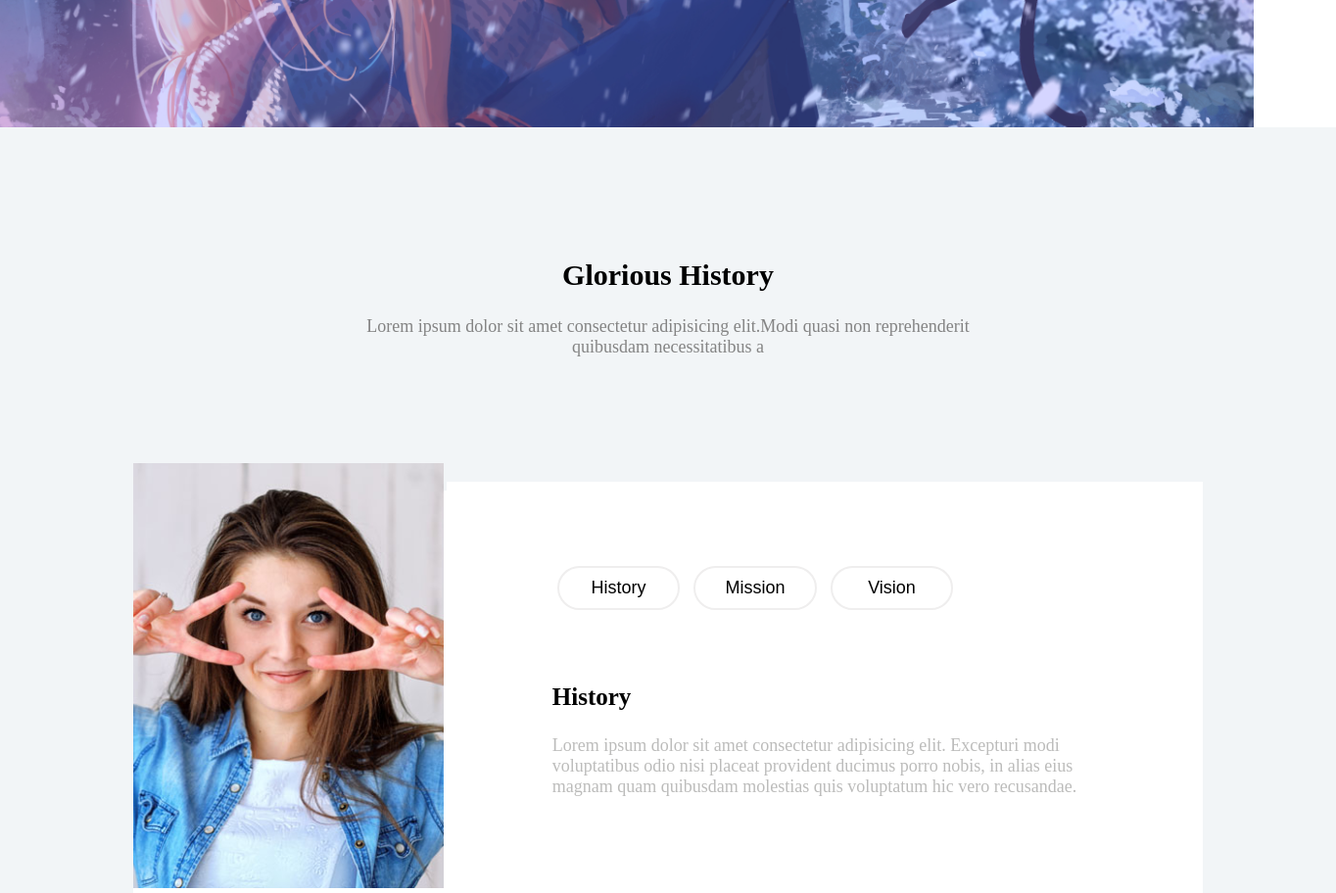
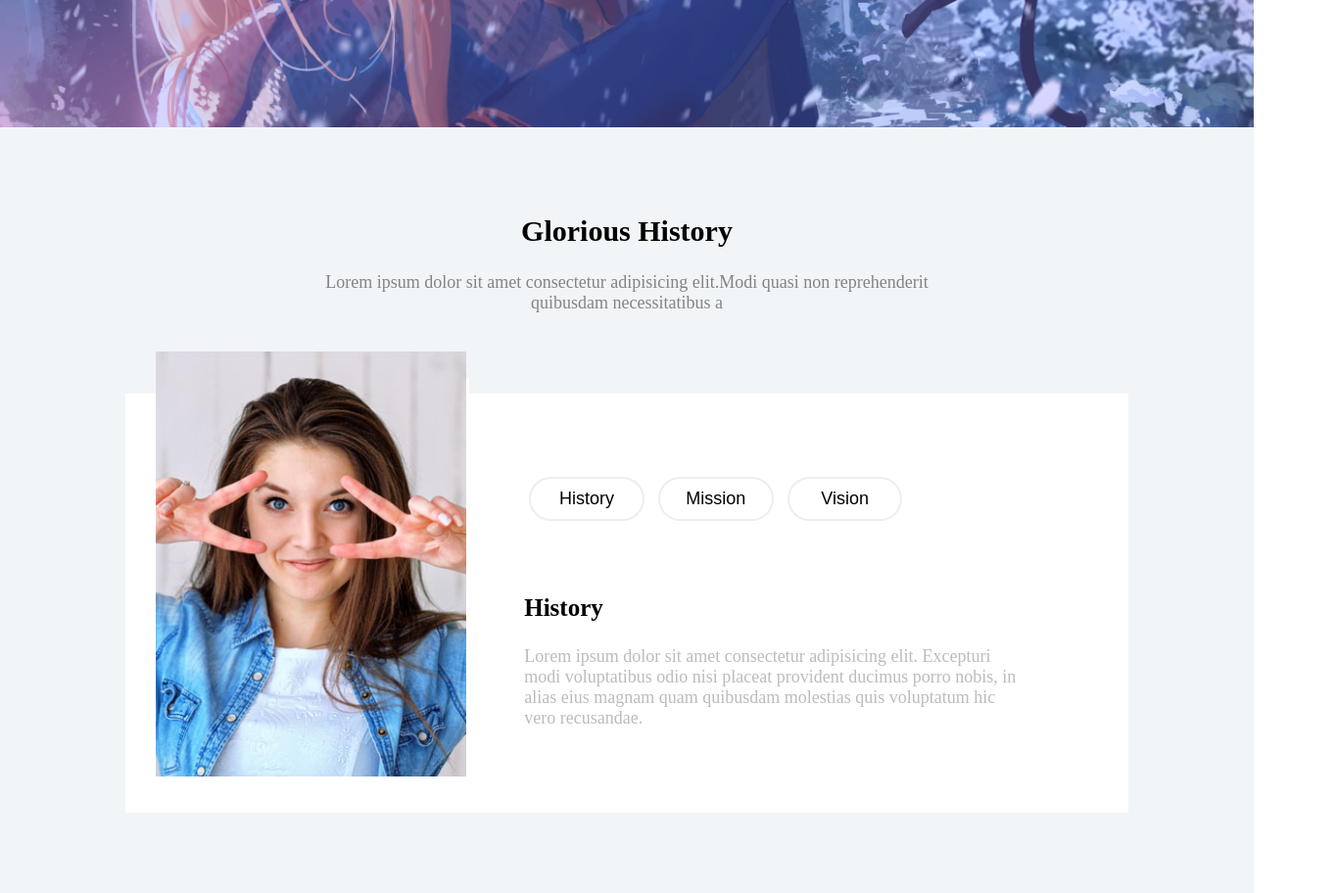
Before and after one commit to AbdulrahmanAshraf98/Full_Stack_Diploma_Itrax, a plain HTML site: page 2-CssTasks/Template1/index.html in a window 1280 px wide. Shown: the part 520-1432 px from the top of the page at 98% size, 1364 px wide, since content can reach past the window. Drawn offline with Linux system fonts and the light colour scheme.

Commit message:
css Template1

```diff
--- a/2-CssTasks/Template1/css/main.css
+++ b/2-CssTasks/Template1/css/main.css
@@ -54,7 +54,7 @@ header {
 /* section2 */
 
 .section2 {
-    width: 1364px;
+    width: 100%;
     height: 842px;
     background-color: #f2f5f7;
     margin-bottom: 10px;
@@ -62,7 +62,7 @@ header {
 
 .section2 .section-info {
     text-align: center;
-    padding: 8%;
+    padding: 5%;
 }
 
 .section2 .section-info h2 {
@@ -86,7 +86,8 @@ header {
     width: 30%;
     height: 100%;
     position: absolute;
-    bottom: 19px;
+    bottom: 10%;
+    left: 3%;
 }
 
 .section2 .section-content .content {
```
